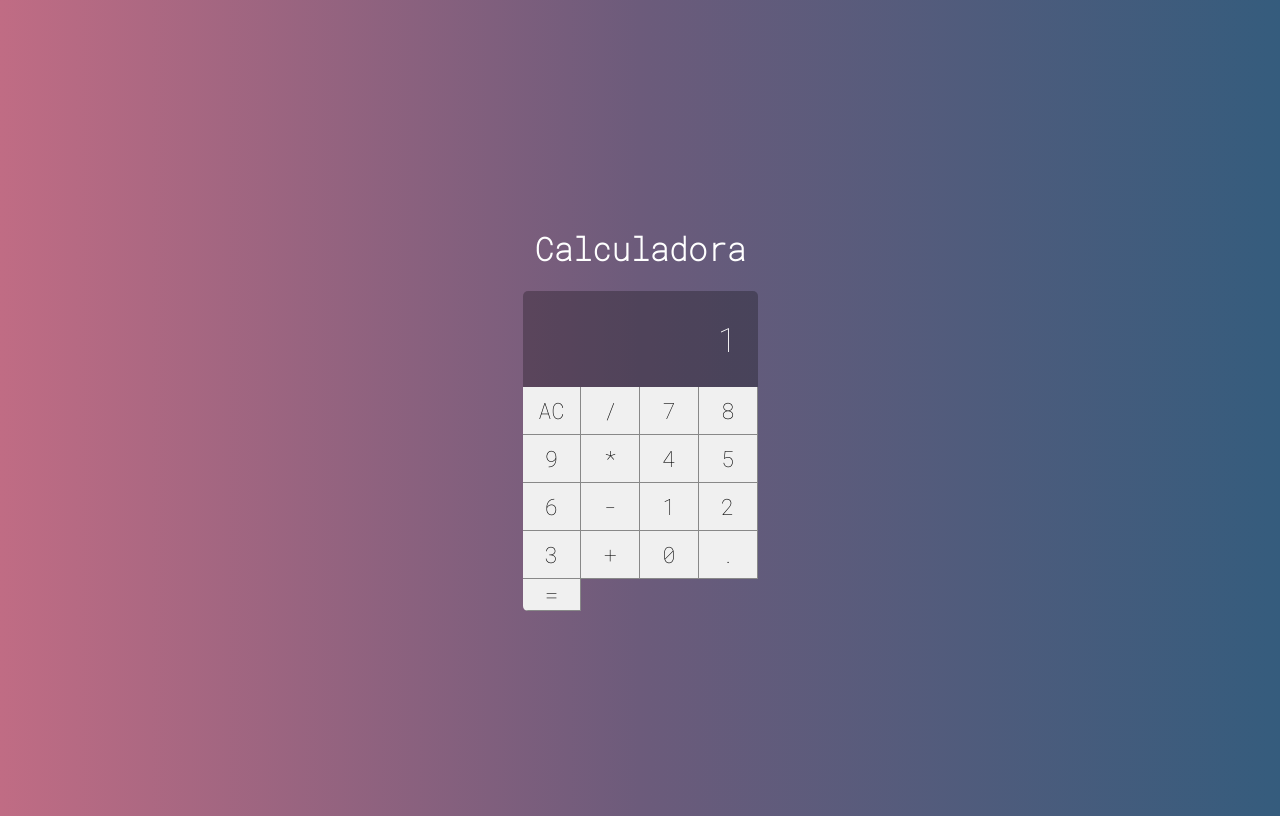
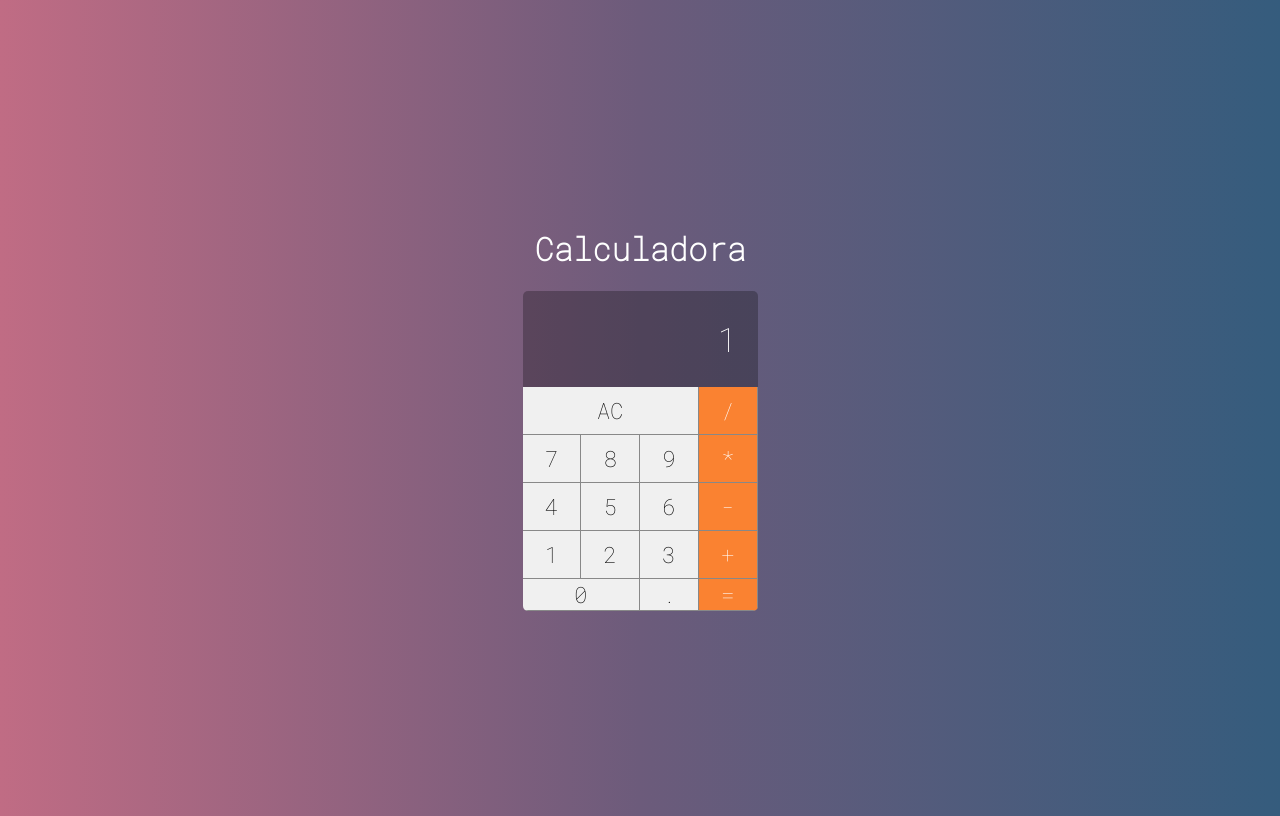
Before and after one commit to andersnfonseca/react-calculadora, a React (Create React App) app: page / in a window 1280 px wide. Built offline with nearby package versions, Linux system fonts and the light colour scheme.

Commit message:
edit components

```diff
--- a/src/index.css
+++ b/src/index.css
@@ -15,5 +15,4 @@
   text-align: center;
   color: #fff;
   background: linear-gradient(to right, #C06C84, #6C5B7B, #355C7D);
-
 }
--- a/src/main/Calculadora.jsx
+++ b/src/main/Calculadora.jsx
@@ -5,27 +5,52 @@
 import Display from "./components/Display";
 
 export default class Calculadora extends Component {
+
+    constructor(props) {
+        super(props)
+
+        this.clearMemory = this.clearMemory.bind(this)
+        this.setOperation = this.setOperation.bind(this)
+        this.addDigit = this.addDigit.bind(this)
+    }
+
+    clearMemory() {
+        console.log('limpar')
+    }
+
+    setOperation(operation) {
+        console.log(operation)
+    }
+
+    addDigit(n) {
+        console.log(n)
+    }
+
     render() {
+
+        const addDigit = n => this.addDigit(n)
+        const setOperation = op => this.setOperation(op)
+
         return (
             <div className="calculadora">
                 <Display value={1}/>
-                <Button label="AC"/>
-                <Button label="/"/>
-                <Button label="7"/>
-                <Button label="8"/>
-                <Button label="9"/>
-                <Button label="*"/>
-                <Button label="4"/>
-                <Button label="5"/>
-                <Button label="6"/>
-                <Button label="-"/>
-                <Button label="1"/>
-                <Button label="2"/>
-                <Button label="3"/>
-                <Button label="+"/>
-                <Button label="0"/>
-                <Button label="."/>
-                <Button label="="/>
+                <Button label="AC" click={this.clearMemory} triple />
+                <Button label="/" click={this.setOperation} operation />
+                <Button label="7" click={this.addDigit} />
+                <Button label="8" click={this.addDigit} />
+                <Button label="9" click={this.addDigit} />
+                <Button label="*" click={this.setOperation} operation />
+                <Button label="4" click={this.addDigit} />
+                <Button label="5" click={this.addDigit} />
+                <Button label="6" click={this.addDigit}/>
+                <Button label="-" click={this.setOperation} operation />
+                <Button label="1" click={this.addDigit}/>
+                <Button label="2" click={this.addDigit}/>
+                <Button label="3" click={this.addDigit}/>
+                <Button label="+" click={this.setOperation} operation />
+                <Button label="0" click={this.addDigit} double />
+                <Button label="." click={this.addDigit}/>
+                <Button label="=" click={this.setOperation} operation />
             </div>
         )
     }
--- a/src/main/components/Button.jsx
+++ b/src/main/components/Button.jsx
@@ -3,16 +3,16 @@
 
 export default props => {
 
-   let classes = 'button'
+   let classes = 'button '
    classes += props.operation ? 'operation' : ''
    classes += props.double ? 'double' : ''
    classes += props.triple ? 'triple' : ''
 
-   return (
+  return (
     <button
-        onClick={e => props.click && props.label(e.target.innerHTML)}
+        onClick={e => props.click(props.label)}
         className={classes}>
         {props.label}
     </button>
-   )
+  )
 }
--- a/src/main/components/Display.css
+++ b/src/main/components/Display.css
@@ -7,4 +7,5 @@
     padding: 20px;
     font-size: 2.1em;
     overflow: hidden;
+
 }
```
